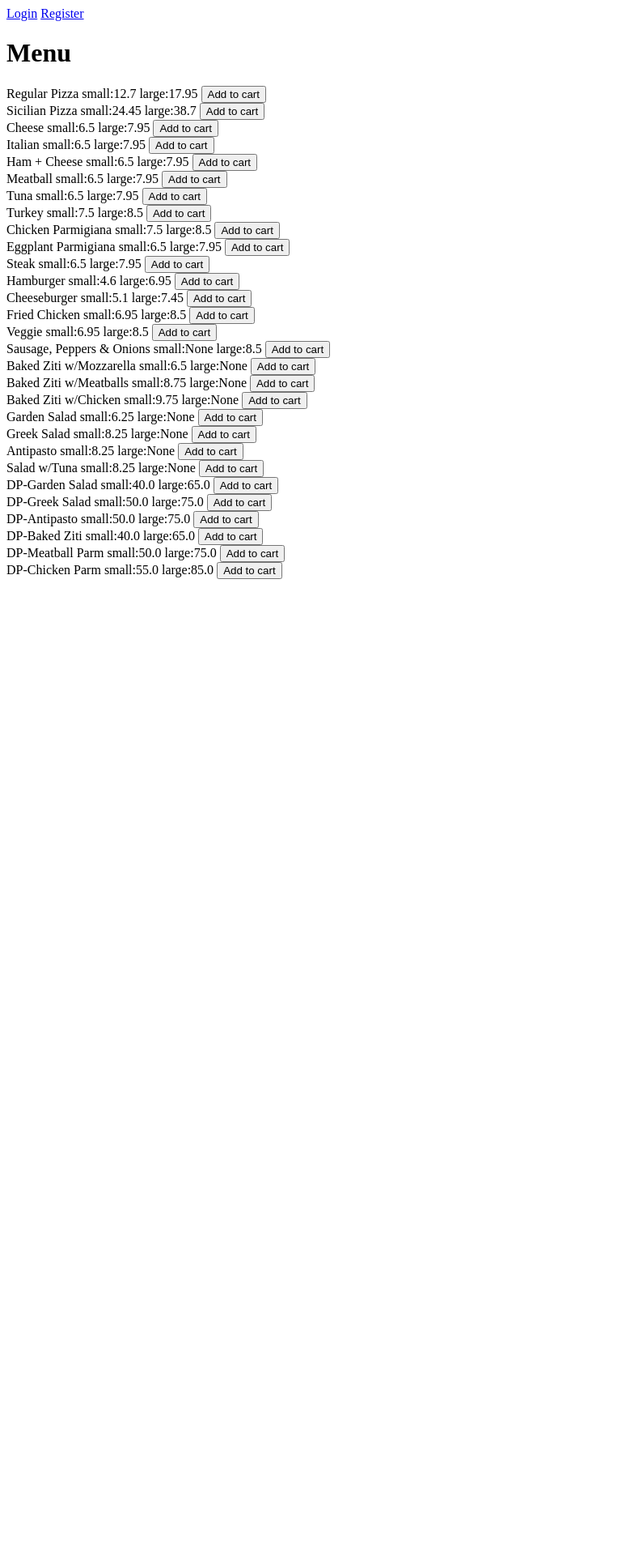
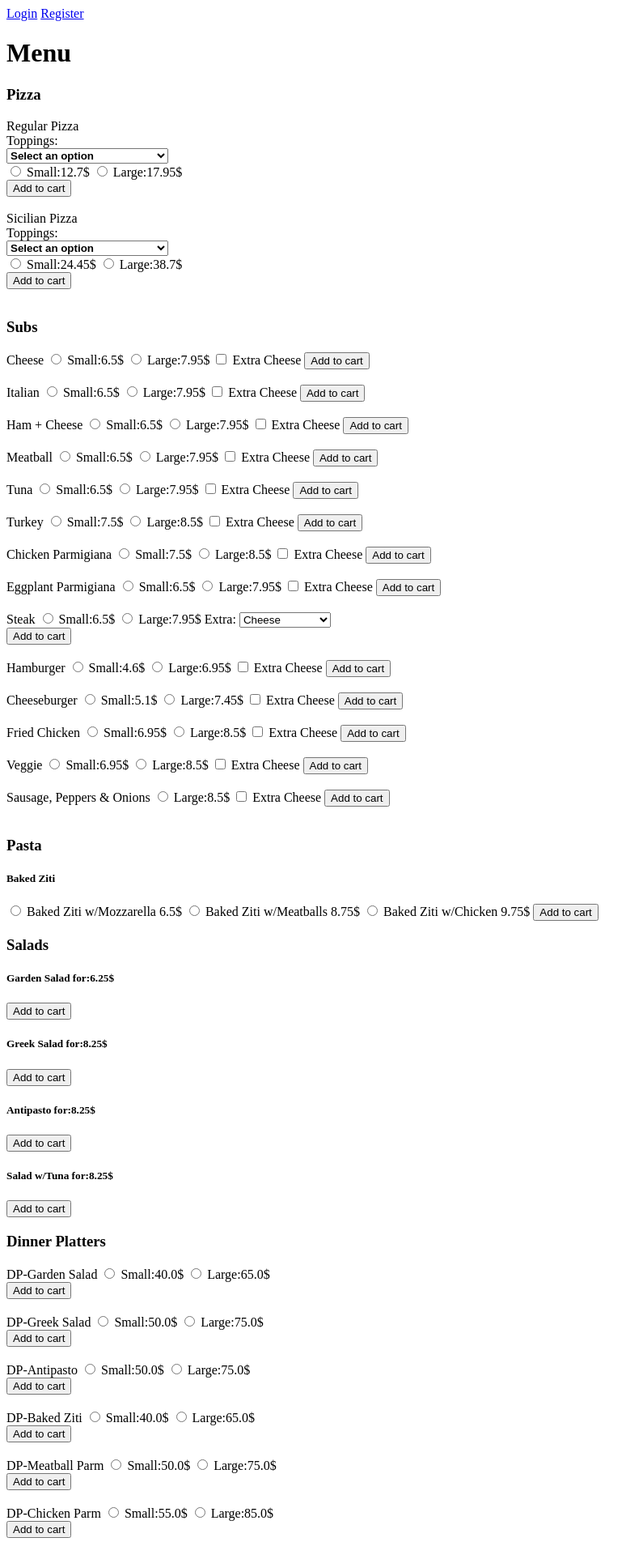
Before and after one commit to memadd/Pizza, a Django app: page / in a window 1280 px wide. Shown: the whole page at 81% size, without its empty margins (0-795 px from the left). Before the commit the page ends 715 px from the top, so only its background shows below. Run offline with Django 3.2, Linux system fonts and the light colour scheme; data comes from the database, SQL or seed files in the repository; both versions use the stored data as it was after the commit.

Commit message:
completed the menu

```diff
--- /dev/null
+++ b/orders/static/orders/scripts.js
@@ -0,0 +1,12 @@
+var expanded = false;
+
+			function showCheckboxes() {
+			  var checkboxes = document.getElementById("checkboxes");
+			  if (!expanded) {
+			    checkboxes.style.display = "block";
+			    expanded = true;
+			  } else {
+			    checkboxes.style.display = "none";
+			    expanded = false;
+			  }
+			}
--- /dev/null
+++ b/orders/static/orders/styles.css
@@ -0,0 +1,33 @@
+.multiselect {
+    width: 200px;
+  }
+
+  .selectBox {
+    position: relative;
+  }
+
+  .selectBox select {
+    width: 100%;
+    font-weight: bold;
+  }
+
+  .overSelect {
+    position: absolute;
+    left: 0;
+    right: 0;
+    top: 0;
+    bottom: 0;
+  }
+
+  #checkboxes {
+    display: none;
+    border: 1px #dadada solid;
+  }
+
+  #checkboxes label {
+    display: block;
+  }
+
+  #checkboxes label:hover {
+    background-color: #1e90ff;
+  }
--- a/orders/templates/orders/base.html
+++ b/orders/templates/orders/base.html
@@ -4,6 +4,8 @@
 <html>
     <head>
         <title>{% block title %}{% endblock %}</title>
+        <link rel="stylesheet" href="{% static 'orders/styles.css' %}"/>
+        <script src="{% static 'orders/scripts.js' %}"></script>
 
     </head>
     <body>
--- a/orders/templates/orders/index.html
+++ b/orders/templates/orders/index.html
@@ -13,12 +13,110 @@
 {% endif %}
     <h1>Menu</h1>
 
-    {% for order in orders %}
+    <h3>Pizza</h3>
+    {% for piza in pizza %}
         <div>
-          {{order}}
-          <button>Add to cart</button>
+            {{piza.food}}
+            <form>
+                <div class="multiselect">
+                  <div class="selectBox" onclick="showCheckboxes()">
+                    <label for="toppings">Toppings:</label>
+                    <select id="toppings">
+                      <option>Select an option</option>
+                    </select>
+                    <div class="overSelect"></div>
+                  </div>
+                  <div id="checkboxes">
+                    {% for topping in toppings %}
+                    <label for="{{topping}}">
+                      <input type="checkbox" id="one" />{{topping}}</label>
+                      {% endfor %}
+                  </div>
+            </div>
+          </form>
+            <input type="radio" id="small" name="price" value="{{piza.sprice}}">
+            <label for="small">Small:{{piza.sprice}}$</label>
+            <input type="radio" id="large" name="price" value="{{piza.lprice}}">
+            <label for="large">Large:{{piza.lprice}}$</label><br>
+            <button>Add to cart</button>
         </div>
+        <br>
+        {% endfor %}
+
+    <h3>Subs</h3>
+    {% for sub in subs %}
+    <div>
+        {% if sub.food == 'Steak' %}
+        {{sub.food}}
+        <input type="radio" id="small" name="price" value="{{sub.sprice}}">
+        <label for="small">Small:{{sub.sprice}}$</label>
+        <input type="radio" id="large" name="price" value="{{sub.lprice}}">
+        <label for="large">Large:{{sub.lprice}}$</label>
+        <label for="extras"> Extra: </label>
+        <select id="extras">
+            <option value="Cheese">Cheese</option>
+            <option value="Mushrooms">Mushrooms</option>
+            <option value="Green Peppers">Green Peppers</option>
+            <option value="Onions">Onions</option>
+        </select>
+
+        <br>
+        <button>Add to cart</button>
+        {% else %}
+        {% if sub.food == 'Sausage, Peppers & Onions' %}
+        {{sub.food}}
+        <input type="radio" id="large" name="price" value="{{sub.lprice}}">
+        <label for="large">Large:{{sub.lprice}}$</label>
+        <input type="checkbox" id="extra" name="extra" value="cheese">
+        <label for="extra"> Extra Cheese</label>
+        <button>Add to cart</button>
+        <br>
+        {% else %}
+        {{sub.food}}
+        <input type="radio" id="small" name="price" value="{{sub.sprice}}">
+        <label for="small">Small:{{sub.sprice}}$</label>
+        <input type="radio" id="large" name="price" value="{{sub.lprice}}">
+        <label for="large">Large:{{sub.lprice}}$</label>
+        <input type="checkbox" id="extra" name="extra" value="cheese">
+        <label for="extra"> Extra Cheese</label>
+        <button>Add to cart</button>
+        <br>
+        {% endif %}
+        {% endif %}
+    </div>
+    <br>
     {% endfor %}
 
+    <h3>Pasta</h3>
+    <h5>Baked Ziti</h5>
 
+    <div>
+        {% for pas in pasta %}
+        <input type="radio" id="{{pas.food}}" name="price" value="{{pas.sprice}}">
+        <label for="{{pas.food}}">{{pas.food}} {{pas.sprice}}$</label>
+        {% endfor %}
+        <button>Add to cart</button>
+    </div>
+
+   <h3>Salads</h3>
+   {% for salad in salads %}
+   <div>
+       <h5>{{salad.food}}   for:{{salad.sprice}}$</h5>
+       <button>Add to cart</button>
+       <br>
+   </div>
+   {% endfor %}
+
+   <h3>Dinner Platters</h3>
+   {% for plate in plates %}
+   <div>
+   {{plate.food}}
+   <input type="radio" id="small" name="price" value="{{plate.sprice}}">
+    <label for="small">Small:{{plate.sprice}}$</label>
+    <input type="radio" id="large" name="price" value="{{plate.lprice}}">
+    <label for="large">Large:{{plate.lprice}}$</label><br>
+    <button>Add to cart</button>
+   </div>
+   <br>
+   {% endfor %}
 {% endblock %}
--- a/orders/views.py
+++ b/orders/views.py
@@ -5,11 +5,17 @@ from django.shortcuts import render
 from django.views import generic
 from django.views.generic import View
 
-from .models import Order
+from .models import Order, Toppings
 
 
 def index(request):
     context = {
-        "orders": Order.objects.all()
+        "pizza": Order.objects.all()[:2],
+        "subs": Order.objects.all()[2:16],
+        "pasta": Order.objects.all()[16:19],
+        "salads": Order.objects.all()[19:23],
+        "plates": Order.objects.all()[23:30],
+        "toppings":Toppings.objects.all()
+
     }
     return render(request, "orders/index.html", context)
```
Also changed, not shown: db.sqlite3.
